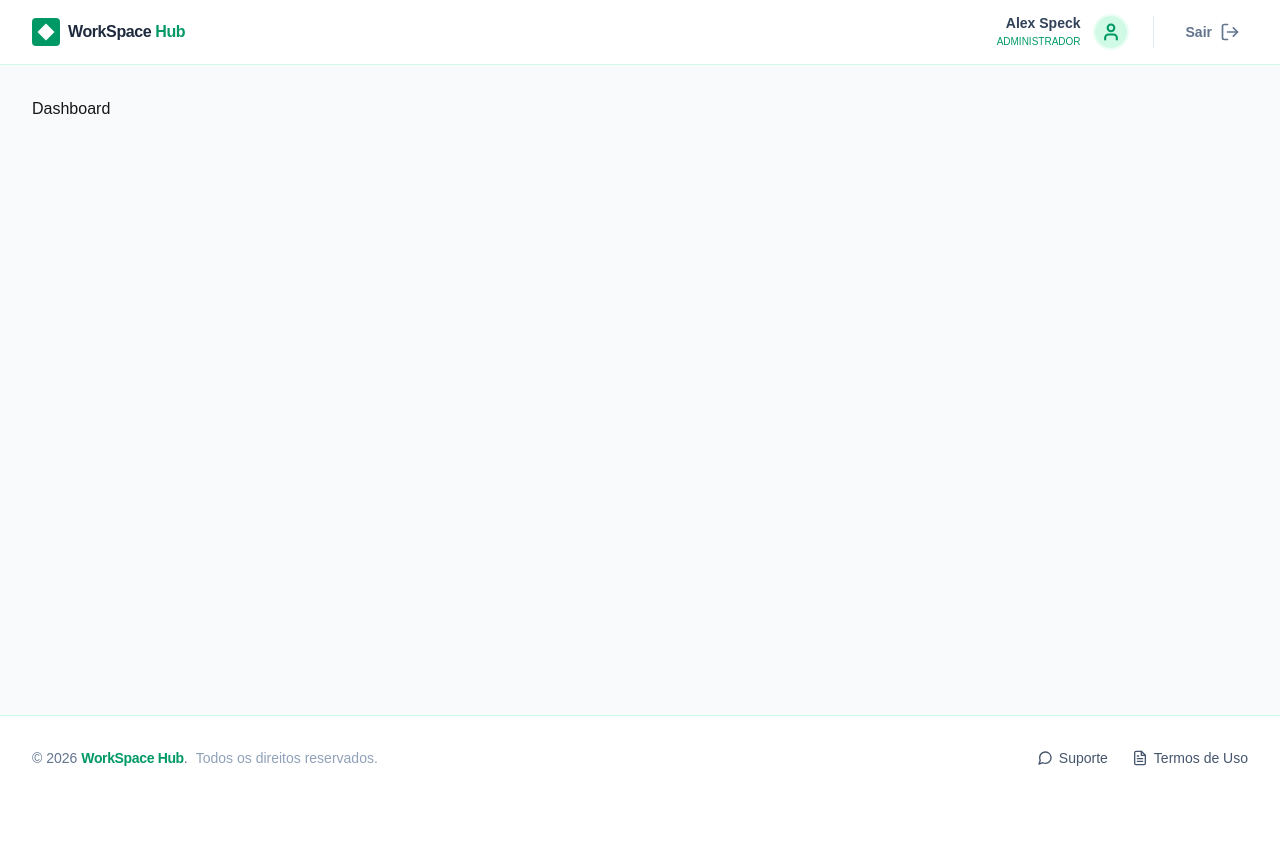
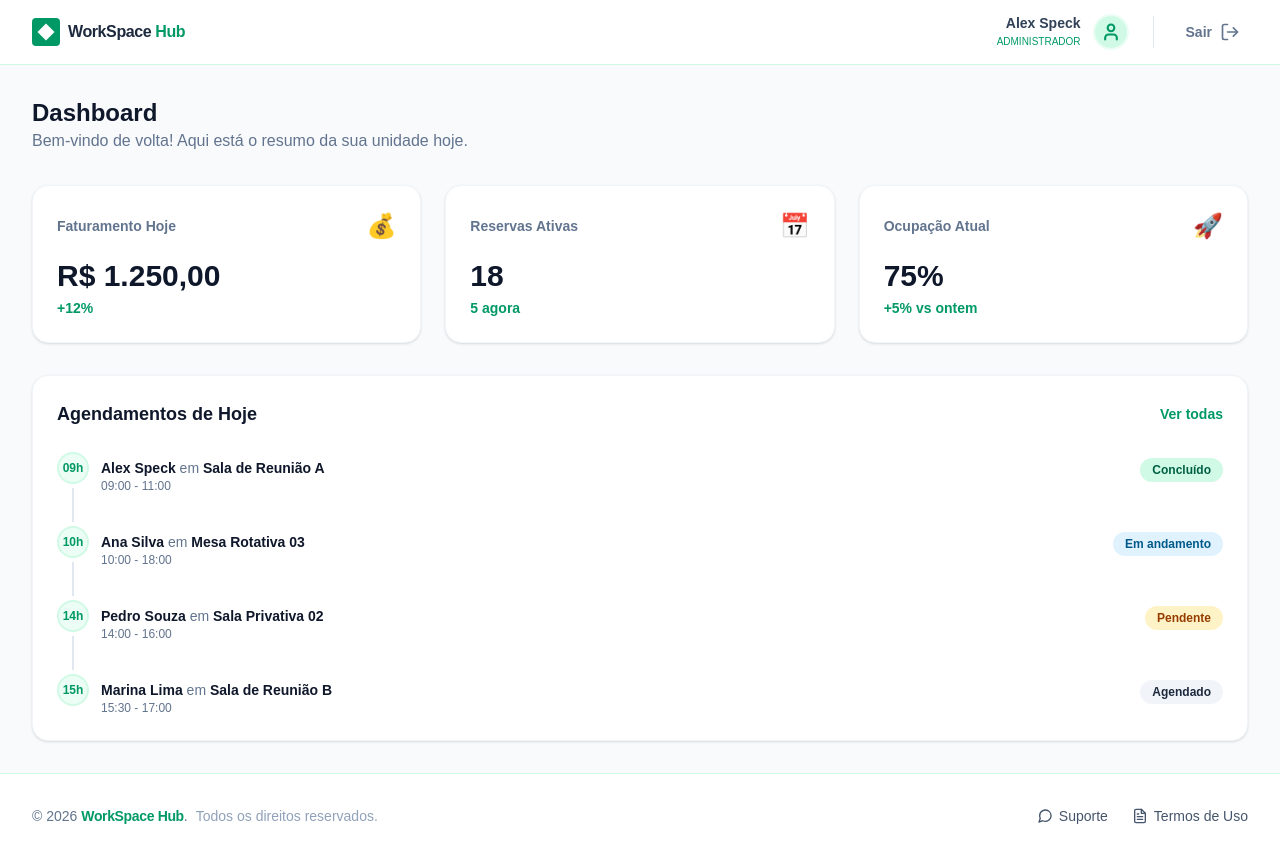
Before and after one commit to alex-speck/workspace-hub-frontend, a Next.js app: page /dashboard in a window 1280 px wide. Before the commit the page ends 800 px from the top, so only its background shows below. Built offline with nearby package versions, Linux system fonts and the light colour scheme.

Commit message:
dashboard primeira versao

```diff
--- a/app/(sistema)/dashboard/page.tsx
+++ b/app/(sistema)/dashboard/page.tsx
@@ -1,7 +1,99 @@
 import React from 'react'
+
+// --- DADOS MOCKADOS ---
+const stats = [
+  { name: 'Faturamento Hoje', value: 'R$ 1.250,00', change: '+12%', icon: '💰' },
+  { name: 'Reservas Ativas', value: '18', change: '5 agora', icon: '📅' },
+  { name: 'Ocupação Atual', value: '75%', change: '+5% vs ontem', icon: '🚀' },
+];
+
+const agendamentosDoDia = [
+  { id: 1, cliente: 'Alex Speck', espaco: 'Sala de Reunião A', inicio: '09:00', fim: '11:00', status: 'Concluído' },
+  { id: 2, cliente: 'Ana Silva', espaco: 'Mesa Rotativa 03', inicio: '10:00', fim: '18:00', status: 'Em andamento' },
+  { id: 3, cliente: 'Pedro Souza', espaco: 'Sala Privativa 02', inicio: '14:00', fim: '16:00', status: 'Pendente' },
+  { id: 4, cliente: 'Marina Lima', espaco: 'Sala de Reunião B', inicio: '15:30', fim: '17:00', status: 'Agendado' },
+];
+
+const statusColors: { [key: string]: string } = {
+  'Concluído': 'bg-emerald-100 text-emerald-800',
+  'Em andamento': 'bg-sky-100 text-sky-800',
+  'Pendente': 'bg-amber-100 text-amber-800',
+  'Agendado': 'bg-slate-100 text-slate-800',
+};
 
 export default function Dashboard() {
   return (
-    <div>Dashboard</div>
-  )
+    <div className="space-y-8">
+
+      {/* Header do Dashboard */}
+      <div>
+        <h1 className="text-2xl font-black text-slate-900">Dashboard</h1>
+        <p className="text-slate-500">Bem-vindo de volta! Aqui está o resumo da sua unidade hoje.</p>
+      </div>
+
+      {/* --- CARDS DE MÉTRICAS --- */}
+      <div className="grid grid-cols-1 gap-6 sm:grid-cols-2 lg:grid-cols-3">
+        {stats.map((stat) => (
+          <div key={stat.name} className="bg-white p-6 rounded-2xl border border-slate-100 shadow-sm">
+            <div className="flex items-center justify-between">
+              <span className="text-sm font-semibold text-slate-500">{stat.name}</span>
+              <span className="text-2xl">{stat.icon}</span>
+            </div>
+            <p className="mt-4 text-3xl font-black text-slate-900">{stat.value}</p>
+            <p className="mt-1 text-sm text-emerald-600 font-semibold">{stat.change}</p>
+          </div>
+        ))}
+      </div>
+
+      {/* --- TIMELINE DE AGENDAMENTOS DO DIA --- */}
+      <div className="bg-white p-6 rounded-2xl border border-slate-100 shadow-sm">
+        <div className="flex items-center justify-between mb-6">
+          <h2 className="text-lg font-black text-slate-900">Agendamentos de Hoje</h2>
+          <button className="text-sm font-semibold text-emerald-600 hover:text-emerald-700">Ver todas</button>
+        </div>
+
+        <div className="flow-root">
+          <ul role="list" className="-mb-8">
+            {agendamentosDoDia.map((agendamento, agendamentoIdx) => (
+              <li key={agendamento.id}>
+                <div className="relative pb-8">
+                  {/* Linha vertical da timeline */}
+                  {agendamentoIdx !== agendamentosDoDia.length - 1 ? (
+                    <span className="absolute left-4 top-4 -ml-px h-full w-0.5 bg-slate-200" aria-hidden="true" />
+                  ) : null}
+
+                  <div className="relative flex space-x-3">
+                    {/* Ícone da timeline */}
+                    <div className="flex h-8 w-8 items-center justify-center rounded-full bg-emerald-50 border-2 border-emerald-100 ring-4 ring-white">
+                      <span className="text-xs font-bold text-emerald-600">
+                        {agendamento.inicio.split(':')[0]}h
+                      </span>
+                    </div>
+
+                    {/* Conteúdo do item */}
+                    <div className="flex min-w-0 flex-1 justify-between space-x-4 pt-1.5">
+                      <div>
+                        <p className="text-sm font-bold text-slate-900">
+                          {agendamento.cliente} <span className="font-normal text-slate-500">em</span> {agendamento.espaco}
+                        </p>
+                        <p className="text-xs text-slate-500">
+                          {agendamento.inicio} - {agendamento.fim}
+                        </p>
+                      </div>
+                      <div className="whitespace-nowrap text-right text-sm text-slate-500">
+                        <span className={`inline-flex items-center rounded-full px-3 py-1 text-xs font-semibold ${statusColors[agendamento.status]}`}>
+                          {agendamento.status}
+                        </span>
+                      </div>
+                    </div>
+                  </div>
+                </div>
+              </li>
+            ))}
+          </ul>
+        </div>
+      </div>
+
+    </div>
+  );
 }
```
